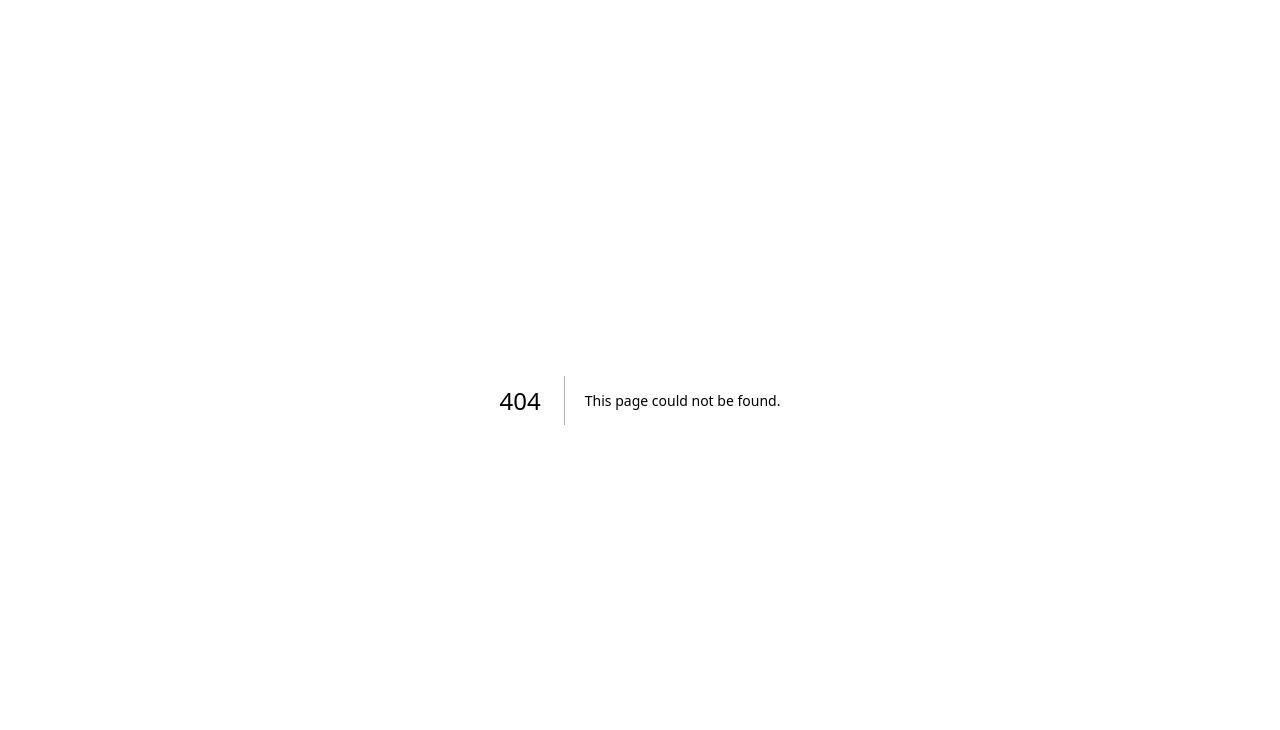
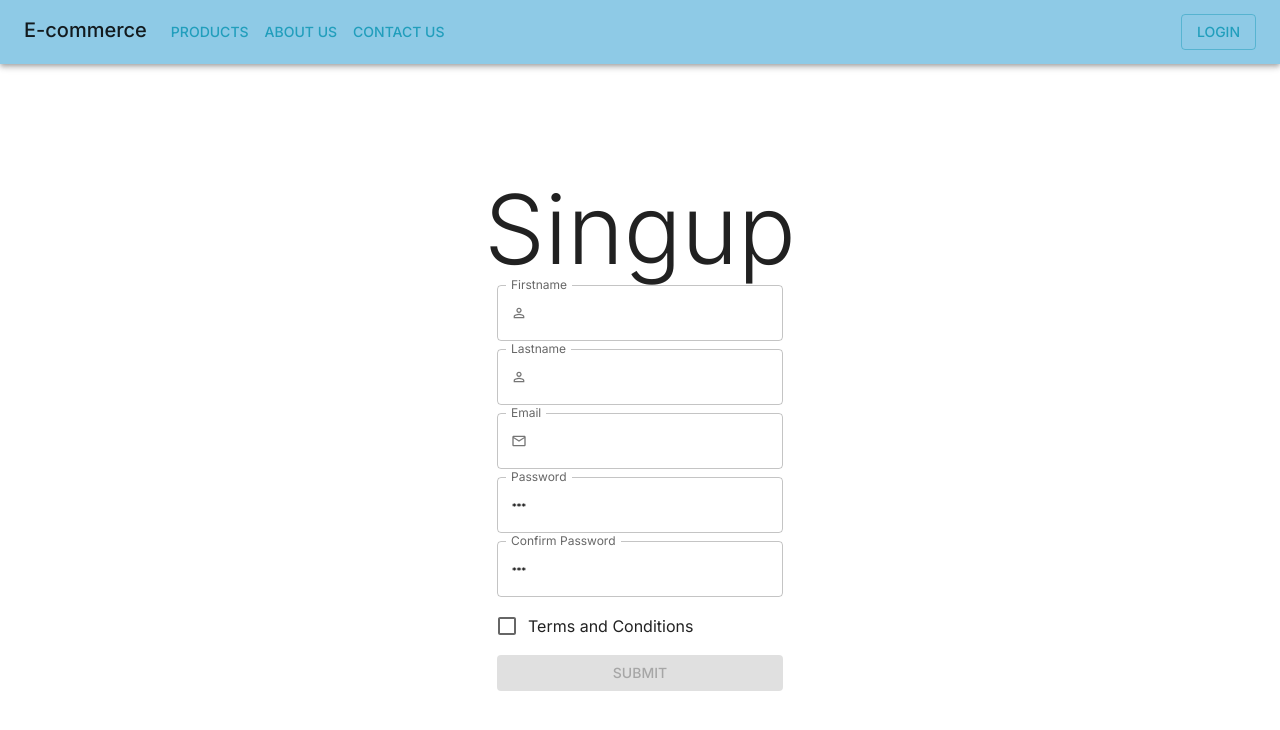
Before and after one commit to yakkhasuraj/e-commerce-2, a Next.js app in the folder web/: page /auth/signup in a window 1280 px wide. Before the commit this address had no page. Shown: the top 730 px of the page. Built offline with nearby package versions, Linux system fonts and the light colour scheme.

Commit message:
feat: add signup page

```diff
--- /dev/null
+++ b/web/src/app/(public)/auth/signup/page.jsx
@@ -0,0 +1,13 @@
+import { Signup } from "@/features/auth";
+import { Box, Typography } from "@mui/material";
+
+const SingupPage = () => {
+  return (
+    <Box className="flex flex-col justify-center items-center h-[90vh]">
+      <Typography variant="h1">Singup</Typography>
+      <Signup />
+    </Box>
+  );
+};
+
+export default SingupPage;
--- a/web/src/features/auth/components/index.js
+++ b/web/src/features/auth/components/index.js
@@ -1 +1,2 @@
 export * from "./login";
+export * from "./signup";
--- a/web/src/features/auth/components/login.jsx
+++ b/web/src/features/auth/components/login.jsx
@@ -10,6 +10,7 @@ import {
   InputAdornment,
   TextField,
 } from "@mui/material";
+import Link from "next/link";
 import { Controller, useForm } from "react-hook-form";
 import { MdOutlineEmail } from "react-icons/md";
 import { TbPassword } from "react-icons/tb";
@@ -44,7 +45,7 @@ export const Login = () => {
             label="Email"
             variant="outlined"
             type="email"
-            error={errors.email}
+            error={Boolean(errors.email)}
             helperText={errors.email?.message}
             {...field}
             InputProps={{
@@ -67,7 +68,7 @@ export const Login = () => {
             label="Password"
             variant="outlined"
             type="password"
-            error={errors.password}
+            error={Boolean(errors.password)}
             helperText={errors.password?.message}
             {...field}
             InputProps={{
@@ -105,6 +106,10 @@ export const Login = () => {
       >
         Submit
       </LoadingButton>
+
+      <Link href="/auth/signup" className="text-primary-200">
+        Create an account?
+      </Link>
     </form>
   );
 };
--- /dev/null
+++ b/web/src/features/auth/components/signup.jsx
@@ -0,0 +1,213 @@
+"use client";
+
+import { zodResolver } from "@hookform/resolvers/zod";
+import { LoadingButton } from "@mui/lab";
+import {
+  Alert,
+  Checkbox,
+  FormControl,
+  FormControlLabel,
+  FormHelperText,
+  InputAdornment,
+  Snackbar,
+  TextField,
+  snackbarClasses,
+} from "@mui/material";
+import { Controller, useForm } from "react-hook-form";
+import { MdOutlineEmail, MdPersonOutline } from "react-icons/md";
+import { TbPassword } from "react-icons/tb";
+import { signupValidator } from "../validators";
+import { useState } from "react";
+
+export const Signup = () => {
+  const [snackbar, setSnackbar] = useState({ open: false, type: "" });
+
+  const {
+    control,
+    formState: { errors, isSubmitting },
+    handleSubmit,
+    watch,
+  } = useForm({
+    defaultValues: {
+      firstName: "",
+      lastName: "",
+      email: "",
+      password: "",
+      confirmPassword: "",
+      termsAndConditions: false,
+    },
+    resolver: zodResolver(signupValidator),
+  });
+
+  const termsAndConditions = watch("termsAndConditions");
+
+  const handleSnackbar =
+    (type = "") =>
+    () => {
+      setSnackbar({ open: !snackbar.open, type });
+    };
+
+  const onSubmit = (data) => {
+    console.log("onSubmit", data);
+    handleSnackbar("success")();
+  };
+
+  return (
+    <>
+      <form className="flex flex-col gap-2" onSubmit={handleSubmit(onSubmit)}>
+        <Controller
+          name="firstName"
+          control={control}
+          render={({ field }) => (
+            <TextField
+              id={field.name}
+              label="Firstname"
+              variant="outlined"
+              type="text"
+              error={Boolean(errors.firstName)}
+              helperText={errors.firstName?.message}
+              {...field}
+              InputProps={{
+                startAdornment: (
+                  <InputAdornment position="start">
+                    <MdPersonOutline />
+                  </InputAdornment>
+                ),
+              }}
+            />
+          )}
+        />
+
+        <Controller
+          name="lastName"
+          control={control}
+          render={({ field }) => (
+            <TextField
+              id={field.name}
+              label="Lastname"
+              variant="outlined"
+              type="text"
+              error={Boolean(errors.lastName)}
+              helperText={errors.lastName?.message}
+              {...field}
+              InputProps={{
+                startAdornment: (
+                  <InputAdornment position="start">
+                    <MdPersonOutline />
+                  </InputAdornment>
+                ),
+              }}
+            />
+          )}
+        />
+
+        <Controller
+          name="email"
+          control={control}
+          render={({ field }) => (
+            <TextField
+              id={field.name}
+              label="Email"
+              variant="outlined"
+              type="email"
+              error={Boolean(errors.email)}
+              helperText={errors.email?.message}
+              {...field}
+              InputProps={{
+                startAdornment: (
+                  <InputAdornment position="start">
+                    <MdOutlineEmail />
+                  </InputAdornment>
+                ),
+              }}
+            />
+          )}
+        />
+
+        <Controller
+          name="password"
+          control={control}
+          render={({ field }) => (
+            <TextField
+              id={field.name}
+              label="Password"
+              variant="outlined"
+              type="password"
+              error={Boolean(errors.password)}
+              helperText={errors.password?.message}
+              {...field}
+              InputProps={{
+                startAdornment: (
+                  <InputAdornment position="start">
+                    <TbPassword />
+                  </InputAdornment>
+                ),
+              }}
+            />
+          )}
+        />
+
+        <Controller
+          name="confirmPassword"
+          control={control}
+          render={({ field }) => (
+            <TextField
+              id={field.name}
+              label="Confirm Password"
+              variant="outlined"
+              type="password"
+              error={Boolean(errors.confirmPassword)}
+              helperText={errors.confirmPassword?.message}
+              {...field}
+              InputProps={{
+                startAdornment: (
+                  <InputAdornment position="start">
+                    <TbPassword />
+                  </InputAdornment>
+                ),
+              }}
+            />
+          )}
+        />
+
+        <Controller
+          name="termsAndConditions"
+          control={control}
+          render={({ field: { value, onChange, ...rest } }) => (
+            <FormControl {...rest} error={Boolean(errors.rememberMe)}>
+              <FormControlLabel
+                control={<Checkbox checked={value} onChange={onChange} />}
+                label="Terms and Conditions"
+              />
+              {errors.rememberMe && (
+                <FormHelperText>{errors.rememberMe.message}</FormHelperText>
+              )}
+            </FormControl>
+          )}
+        />
+
+        <LoadingButton
+          variant="contained"
+          color="primary"
+          type="submit"
+          loading={isSubmitting}
+          disabled={!termsAndConditions}
+        >
+          Submit
+        </LoadingButton>
+      </form>
+
+      <Snackbar open={snackbar.open} autoHideDuration={6000}>
+        <Alert
+          severity={snackbar.type === "success" ? "success" : "error"}
+          variant="filled"
+          onClose={handleSnackbar()}
+        >
+          {snackbar.type === "success"
+            ? "User created successfully"
+            : "User cannot be created"}
+        </Alert>
+      </Snackbar>
+    </>
+  );
+};
--- a/web/src/features/auth/validators.js
+++ b/web/src/features/auth/validators.js
@@ -1,7 +1,21 @@
-import { z } from "zod";
+import { z, ZodError } from "zod";
 
 export const loginValidator = z.object({
   email: z.string().email(),
   password: z.string().min(8).max(20),
   rememberMe: z.boolean(),
 });
+
+export const signupValidator = z
+  .object({
+    firstName: z.string().min(3).max(20).trim(),
+    lastName: z.string().min(3).max(20).trim(),
+    email: z.string().email(),
+    password: z.string().min(8).max(20),
+    confirmPassword: z.string().min(8).max(20),
+    termsAndConditions: z.boolean(),
+  })
+  .refine(({ password, confirmPassword }) => password === confirmPassword, {
+    message: "Passwords don't match",
+    path: ["confirmPassword"],
+  });
```
